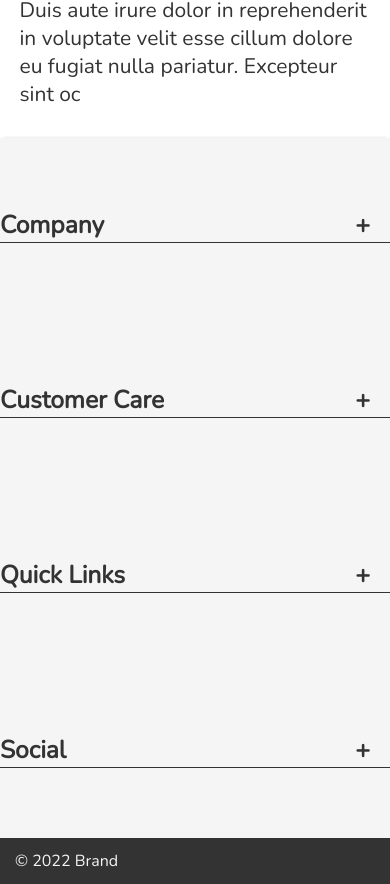
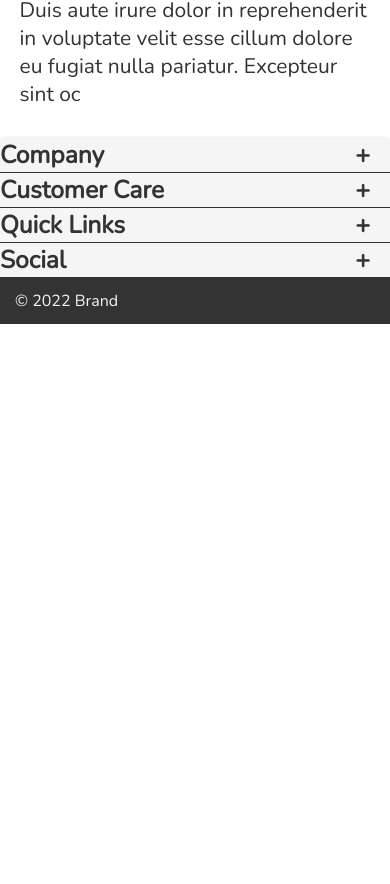
Before and after one commit to Jason31/websamp-three, a plain HTML site: page index.html in a window 390 px wide. Shown: the part 2477-3361 px from the top of the page. After the commit the page ends 2801 px from the top, so only its background shows below. Drawn offline with nearby package versions, Linux system fonts and the light colour scheme.

Commit message:
Update wave.css

```diff
--- a/css/wave.css
+++ b/css/wave.css
@@ -321,7 +321,6 @@ transition: max-height 0.3s ease-in !important;
 .ftr__list{
 	display: flex;
 	flex-direction: column;
-        padding: 70px 0;
 
 }
 .footer-section{
@@ -332,4 +331,7 @@ transition: max-height 0.3s ease-in !important;
 .footer-ul{
 	border-bottom: 1px solid #333;
   }
+.footer-ul li{
+   padding: 70px 0;
+ }
 }
```
